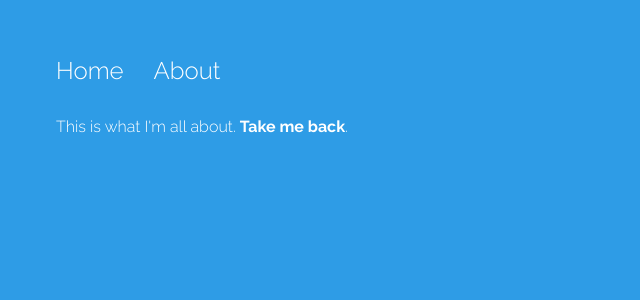
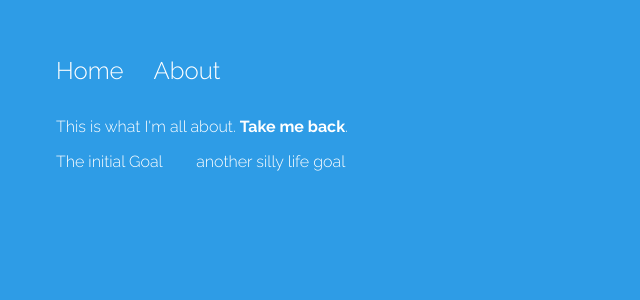
Before and after one commit to Sunit-Kulkarni/FirstAngularApp, an Angular app: page /about/48 in a window 1280 px wide. Shown: the top 300 px of the page, without its empty margins (0-640 px from the left). Built offline with nearby package versions, Linux system fonts and the light colour scheme.

Commit message:
added data service

```diff
--- a/src/app/about/about.component.html
+++ b/src/app/about/about.component.html
@@ -4,3 +4,9 @@
     <strong>Take me back</strong>
   </a>.
 </p>
+
+<ul>
+  <li *ngFor="let goal of goals">
+    {{ goal }}
+  </li>
+</ul>
--- a/src/app/about/about.component.ts
+++ b/src/app/about/about.component.ts
@@ -1,6 +1,7 @@
 import { Component, OnInit } from '@angular/core';
 import { ActivatedRoute } from '@angular/router';
 import { Router } from '@angular/router';
+import { DataService } from '../data.service';
 
 @Component({
   selector: 'app-about',
@@ -8,12 +9,20 @@
   styleUrls: ['./about.component.scss']
 })
 export class AboutComponent implements OnInit {
-  constructor(private route: ActivatedRoute, private router: Router) {
+  goals: any;
+
+  constructor(
+    private route: ActivatedRoute,
+    private router: Router,
+    private _data: DataService
+  ) {
     //dependency injection
     this.route.params.subscribe(res => console.log(res.id));
   }
 
-  ngOnInit() {}
+  ngOnInit() {
+    this._data.goals.subscribe(res => (this.goals = res));
+  }
 
   sendMeHome() {
     this.router.navigate(['']);
--- a/src/app/app.module.ts
+++ b/src/app/app.module.ts
@@ -1,6 +1,7 @@
 import { BrowserModule } from '@angular/platform-browser';
 import { NgModule } from '@angular/core';
 
+import { DataService } from './data.service';
 import { BrowserAnimationsModule } from '@angular/platform-browser/animations';
 import { FormsModule } from '@angular/forms';
 import { AppRoutingModule } from './app-routing.module';
@@ -16,7 +17,7 @@
     FormsModule,
     BrowserAnimationsModule
   ],
-  providers: [],
+  providers: [DataService],
   bootstrap: [AppComponent]
 })
 export class AppModule {}
--- a/src/app/data.service.ts
+++ b/src/app/data.service.ts
@@ -1,8 +1,18 @@
 import { Injectable } from '@angular/core';
+import { BehaviorSubject } from 'rxjs/BehaviorSubject';
 
 @Injectable()
 export class DataService {
+  private goals = new BehaviorSubject<any>([
+    'The initial Goal',
+    'another silly life goal'
+  ]);
 
-  constructor() { }
+  goal = this.goals.asObservable();
 
+  constructor() {}
+
+  changeGoal(goal) {
+    this.goals.next(goal);
+  }
 }
--- a/src/app/home/home.component.ts
+++ b/src/app/home/home.component.ts
@@ -8,6 +8,7 @@
   query,
   stagger
 } from '@angular/animations';
+import { DataService } from '../data.service';
 
 @Component({
   selector: 'app-home',
@@ -67,20 +68,24 @@
   itemCount: number;
   btnText: string = 'Add an Item';
   goalText: string = 'My first life goal';
-  goals = ['howdy', 'there'];
-  constructor() {}
+  goals = [];
+  constructor(private _data: DataService) {}
 
   ngOnInit() {
     this.itemCount = this.goals.length;
+    this._data.goal.subscribe(res => (this.goals = res));
+    this._data.changeGoal(this.goals); //change update goal
   }
 
   addItem() {
     this.goals.push(this.goalText);
     this.goalText = '';
     this.itemCount = this.goals.length;
+    this._data.changeGoal(this.goals);
   }
 
   removeItem(i) {
     this.goals.splice(i, 1);
+    this._data.changeGoal(this.goals);
   }
 }
```
